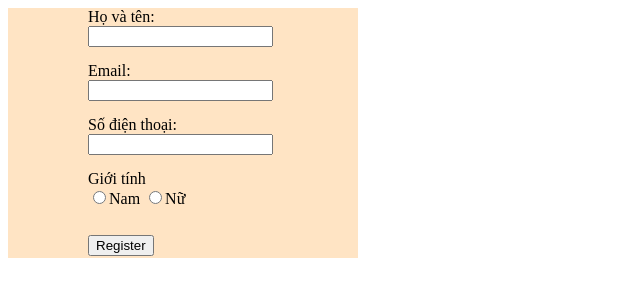
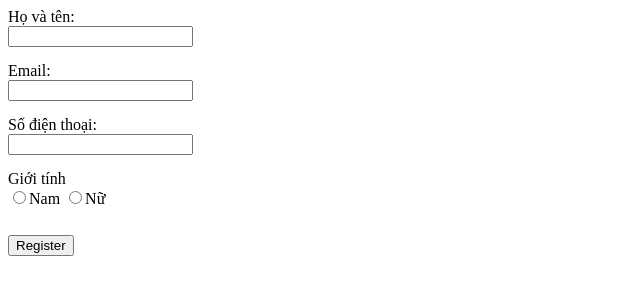
Before and after one commit to DVKHOI/ThucHanhHTML, a plain HTML site: page register.html in a window 1280 px wide. Shown: the whole page, without its empty margins (0-640 px from the left). Drawn offline with Linux system fonts and the light colour scheme.

Commit message:
Bài tập form đăng ký

```diff
--- a/register.html
+++ b/register.html
@@ -6,12 +6,6 @@
     <meta name="viewport" content="width=device-width, initial-scale=1.0" />
     <title>Document</title>
     <style>
-      .form_register {
-        width: 270px;
-        height: 250px;
-        background-color: bisque;
-        padding-left: 5em;
-      }
       input {
         margin-bottom: 15px;
       }
```
